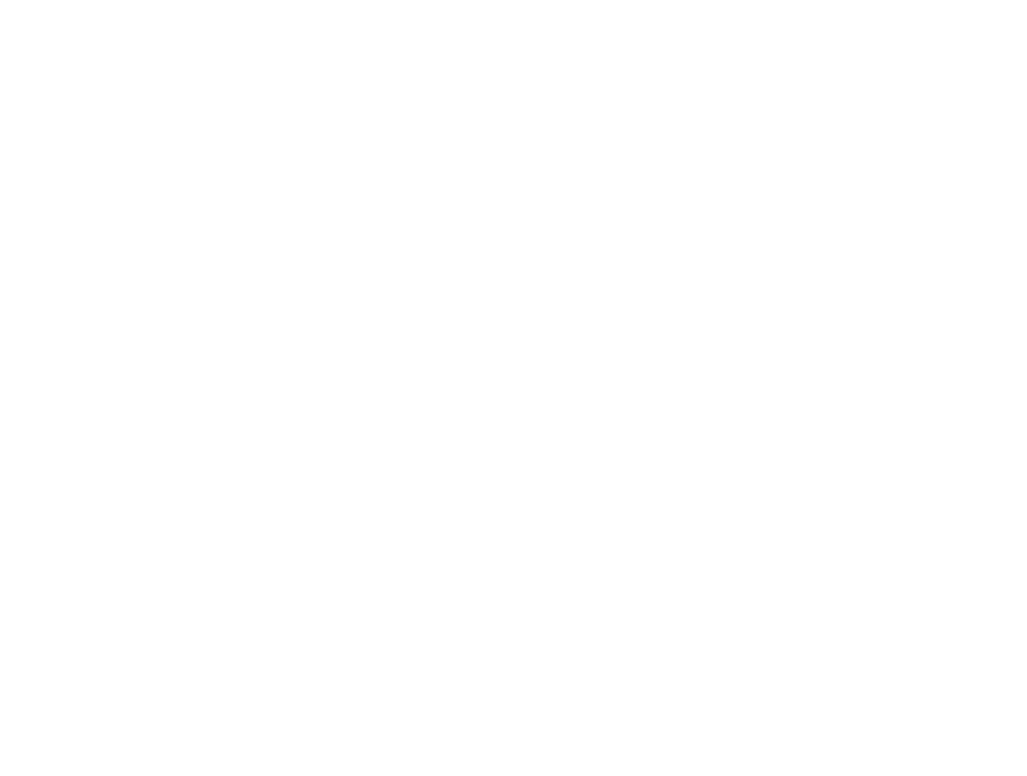
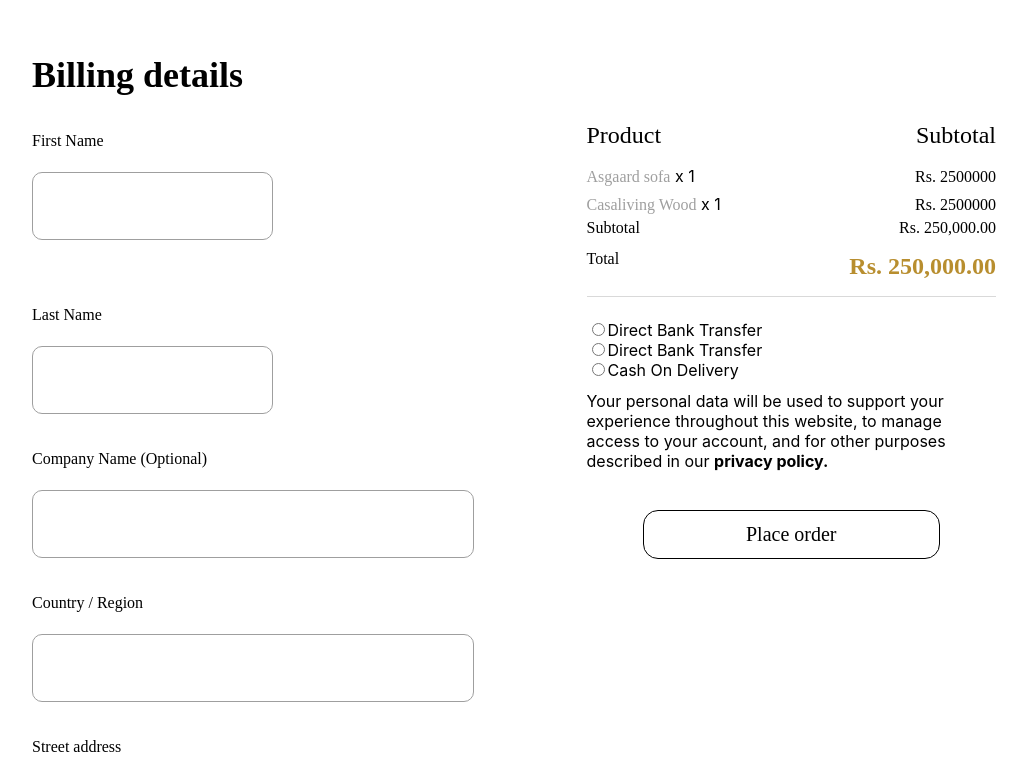
Before and after one commit to etneMr/ecommerce, a React (Create React App) app: page /checkout in a window 1280 px wide. Before the commit this address had no page. Shown: the part 460-1236 px from the top of the page, without its empty margins (144-1171 px from the left). Before the commit the page ends 800 px from the top, so only its background shows below. Built offline with nearby package versions, Linux system fonts and the light colour scheme.

Commit message:
ECO-Checkout add ui

```diff
--- /dev/null
+++ b/src/presentation/components/Checkout/Checkout.css
@@ -0,0 +1,156 @@
+.text-form-field .text-form-label {
+    color: #000;
+    font-family: Poppins;
+    font-size: 16px;
+    font-style: normal;
+    font-weight: 500;
+    line-height: normal;
+    flex: 1;
+    flex-grow: 1;
+    display: block;
+
+    padding-bottom: 22px;
+    width: 100%
+}
+
+.text-form-field .text-field {
+    width: 100%;
+    border-radius: 10px;
+    border: 1px solid #9F9F9F;
+    background: #FFF;
+    display: block;
+    padding: 26px 0px 25px 30px;
+    margin-bottom: 36px;
+}
+
+#checkout-billing {
+    display: flex;
+    flex-flow: wrap row;
+    gap: 26px;
+    padding: 63px 100px;
+    justify-content: space-between;
+}
+
+#checkout-billing .customer-information {
+    padding: 35px 79px 71px 76px;
+    flex: 1;
+}
+
+#checkout-billing .billing-information {
+    padding: 87px 40px;
+    flex: 1;
+    display: flex;
+    flex-flow: column wrap;
+    justify-content: flex-start;
+    /* align-items: flex-start; */
+}
+
+.customer-information .title-text {
+    color: #000;
+    font-family: Poppins;
+    font-size: 36px;
+    font-style: normal;
+    font-weight: 600;
+    line-height: normal;
+
+    padding-bottom: 36px;
+}
+
+.customer-information .customer-name {
+    display: flex;
+    flex-flow: wrap row;
+    gap: 30px;
+    justify-content: space-between;
+}
+
+.billing-information .title-text {
+    color: #000;
+    font-family: Poppins;
+    font-size: 24px;
+    font-style: normal;
+    font-weight: 500;
+    line-height: normal;
+    padding-bottom: 14px;
+}
+
+.billing-information .sub-text {
+    color: #000;
+    font-family: Poppins;
+    font-size: 16px;
+    font-style: normal;
+    font-weight: 400;
+    line-height: normal;
+}
+
+.billing-information .regular-text {
+    color: #000;
+    font-family: Poppins;
+    font-size: 16px;
+    font-style: normal;
+    font-weight: 300;
+    line-height: normal;
+}
+
+.billing-information .total-text {
+    color: var(--primary, #B88E2F);
+    font-family: Poppins;
+    font-size: 24px;
+    font-style: normal;
+    font-weight: 700;
+    line-height: normal;
+    padding-top: 16px
+}
+
+.billing-information .product-name {
+    color: #9F9F9F;
+    font-family: Poppins;
+    font-size: 16px;
+    font-style: normal;
+    font-weight: 400;
+    line-height: normal;
+    padding: 5px 0px;
+    display: inline-block;
+}
+
+
+.billing-information li {
+    display: flex;
+    flex-flow: row wrap;
+    justify-content: space-between;
+    align-items: center;
+}
+
+.select-payment {
+    border-top: 1px solid #D9D9D9;
+    padding-top: 22.5px;
+}
+
+.select-payment .container {
+    display: block;
+}
+
+.select-payment .payment-note {
+    padding-top: 11px;
+    padding-bottom: 39px;
+}
+
+.billing-information .submit-button {
+    border-radius: 15px;
+    border: 1px solid #000;
+    padding: 12px 102px;
+
+    color: #000;
+    font-family: Poppins;
+    font-size: 20px;
+    font-style: normal;
+    font-weight: 400;
+    line-height: normal;
+
+    background: #FFF;
+    margin-right: auto;
+    margin-left: auto;
+}
+
+/* .select-payment input[type="radio"]{
+    padding-bottom: 11px;
+} */
--- /dev/null
+++ b/src/presentation/components/Checkout/Checkout.jsx
@@ -0,0 +1,110 @@
+import React from "react";
+import './Checkout.css';
+import { Header, CommonBanner, Footer, CertificateBanner } from '../common';
+import { Form } from "react-router-dom";
+import { listShoppingProducts } from "../../constants";
+
+export default class Checkout extends React.Component {
+    render() {
+        return (
+            <>
+                <Header />
+                <CommonBanner pageName="Checkout" />
+                <CheckoutBilling />
+                <CertificateBanner />
+                <Footer />
+            </>
+        );
+    }
+}
+
+function CheckoutBilling() {
+    return (
+        <Form id="checkout-billing">
+            <CustomerInformation />
+            <BillingInformation listProducts={listShoppingProducts} />
+        </Form>
+    );
+}
+
+function CustomerInformation() {
+    return (
+        <div className="customer-information">
+            <div className="title-text">Billing details</div>
+            <div className="customer-name">
+                <TextField name="first-name" label="First Name" />
+                <TextField name="last-name" label="Last Name" />
+            </div>
+            <TextField name="companyName" label="Company Name (Optional)" />
+            <TextField name="companyName" label="Country / Region" />
+            <TextField name="companyName" label="Street address" />
+            <TextField name="companyName" label="Town / City" />
+            <TextField name="companyName" label="Province" />
+            <TextField name="companyName" label="ZIP code" />
+            <TextField name="companyName" label="Phone" />
+            <TextField name="companyName" label="Email address" />
+            <TextField name="companyName" placeholder="Additional information" />
+        </div>
+    );
+}
+
+function BillingInformation({ listProducts }) {
+    const rows = [];
+    listProducts.map((product) => rows.push(
+        <li key={product.id}>
+            <div>
+                <div className="product-name">{product.name}</div> x {product.quantity}
+            </div>
+            <div className="regular-text">Rs. {product.price}</div>
+        </li>
+    ));
+    return (
+        <div className="billing-information">
+            <ul style={{paddingInlineStart: "0px"}}>
+                <li>
+                    <div className="title-text">Product</div>
+                    <div className="title-text">Subtotal</div>
+                </li>
+                {rows}
+                <li>
+                    <div className="sub-text">Subtotal</div>
+                    <div className="regular-text">Rs. 250,000.00</div>
+                </li>
+                <li>
+                    <div className="sub-text">Total</div>
+                    <div className="total-text">Rs. 250,000.00</div>
+                </li>
+            </ul>
+            <div className="select-payment">
+                <label className="container">
+                    <input type="radio" name="payment" />
+                    <span className="checkmark">Direct Bank Transfer</span>
+                </label>
+                <label className="container">
+                    <input type="radio" name="payment" />
+                    <span className="checkmark">Direct Bank Transfer</span>
+                </label>
+                <label className="container">
+                    <input type="radio" name="payment" />
+                    <span className="checkmark">Cash On Delivery</span>
+                </label>
+                <div className="payment-note">
+                    Your personal data will be used to support your experience throughout this website, to manage access to your account, and for other purposes described in our <strong>privacy policy.</strong>
+                </div>
+            </div>
+            <input type="submit" value="Place order" className="submit-button" />
+        </div>
+    );
+}
+
+
+function TextField({ label, placeholder, initialValue, type, name }) {
+    return (
+        <div className="text-form-field">
+            <label className="text-form-label">
+                {label}
+            </label>
+            <input type="text" className="text-field" name={name} placeholder={placeholder} value={initialValue} />
+        </div>
+    );
+}
--- a/src/presentation/components/ProductCard/index.html
+++ b/src/presentation/components/ProductCard/index.html
@@ -53,6 +53,7 @@
 
 <body>
     <div id="container">
+        <input type="text">
         <div id="product-hover">
             <button className="product-add">
                 <div className="product-text">
--- a/src/presentation/routes/index.jsx
+++ b/src/presentation/routes/index.jsx
@@ -5,6 +5,7 @@
 import ErrorPage from '../components/Error/Error'
 import Product from '../components/Product/Product'
 import Cart from '../components/Cart/Cart'
+import Checkout from '../components/Checkout/Checkout'
 import { ProductComparison } from '../components/ProductComparison/Productcomparison'
 import {
     createBrowserRouter,
@@ -55,5 +56,10 @@
             element: <Cart />,
             errorElement: <ErrorPage />
         },
+        {
+            path: '/checkout',
+            element: <Checkout />,
+            errorElement: <ErrorPage />
+        },
     ]
 );
```
